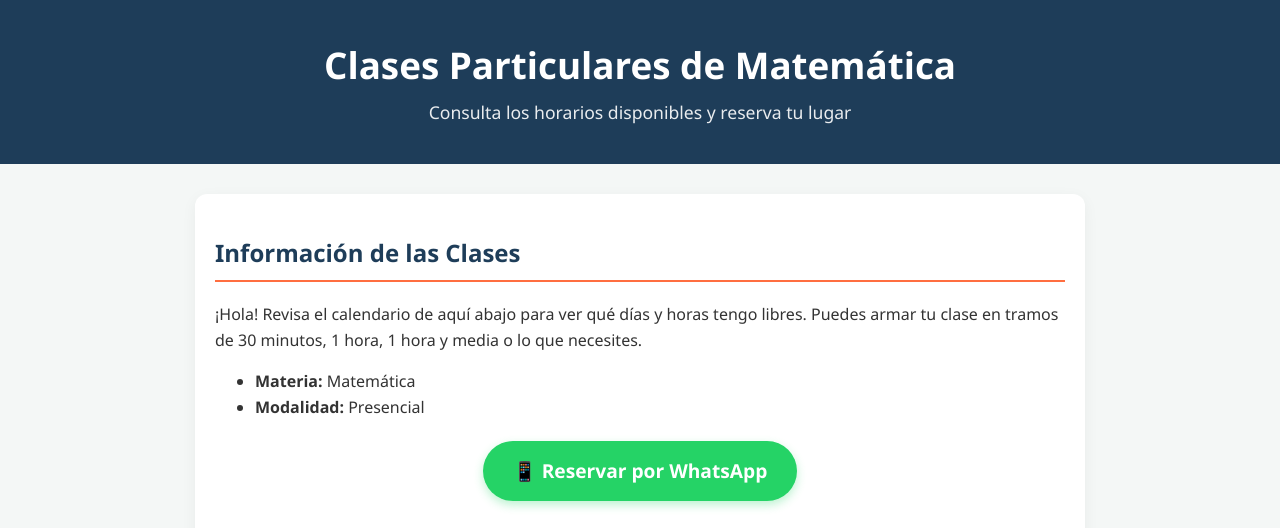
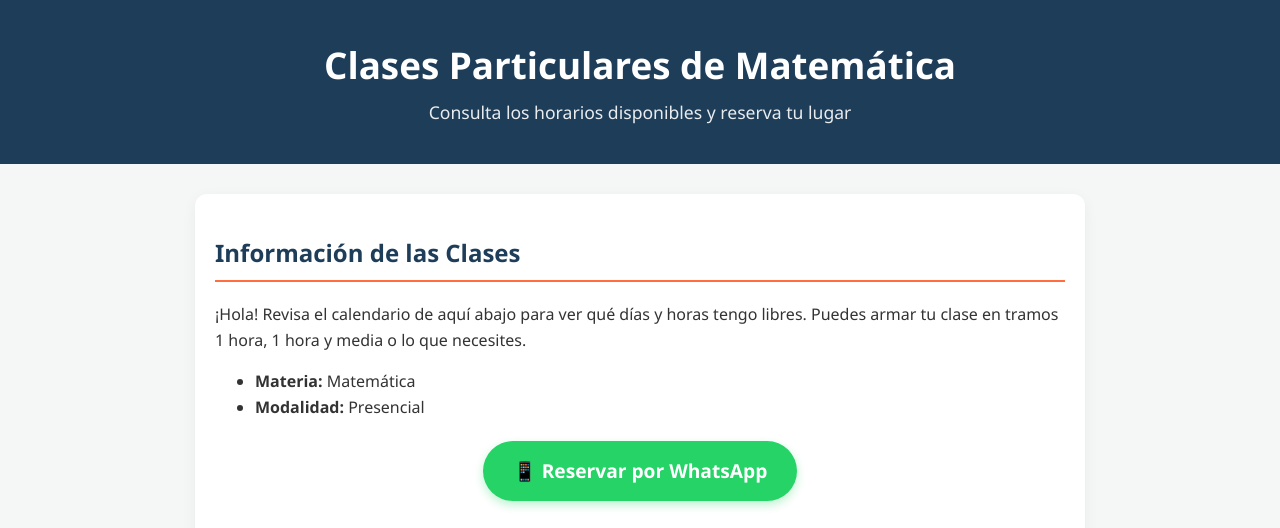
Before and after one commit to pruebapilotoia-ops/pruebapilotoia.github.io, a plain HTML site: page index.html in a window 1280 px wide. Shown: the top 528 px of the page. Drawn offline with Linux system fonts and the light colour scheme.

Commit message:
Update index.html

```diff
--- a/index.html
+++ b/index.html
@@ -88,7 +88,7 @@
 
         <section class="info-section">
             <h2>Información de las Clases</h2>
-            <p>¡Hola! Revisa el calendario de aquí abajo para ver qué días y horas tengo libres. Puedes armar tu clase en tramos de 30 minutos, 1 hora, 1 hora y media o lo que necesites.</p>
+            <p>¡Hola! Revisa el calendario de aquí abajo para ver qué días y horas tengo libres. Puedes armar tu clase en tramos 1 hora, 1 hora y media o lo que necesites.</p>
             <ul>
                 <li><strong>Materia:</strong> Matemática</li>
                 <li><strong>Modalidad:</strong> Presencial</li>
```
